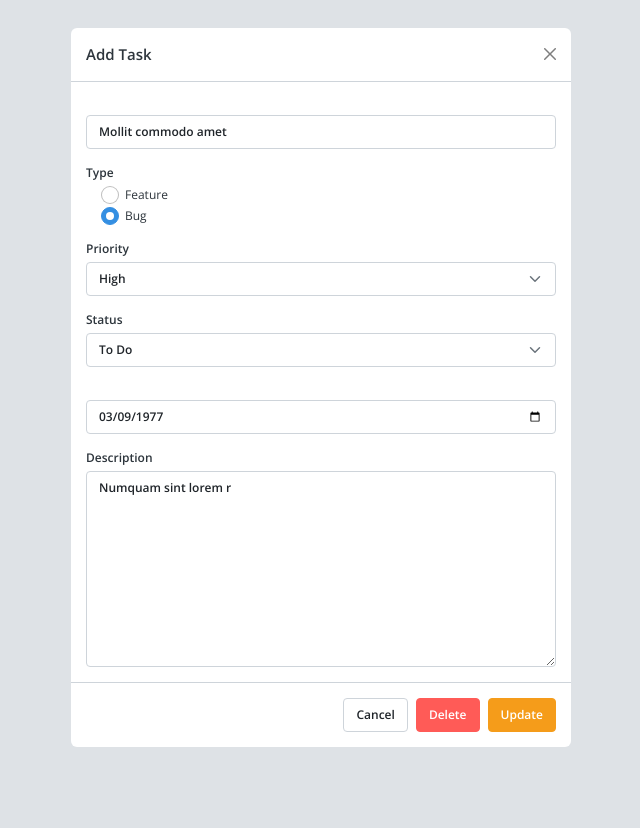
After one commit to adnankhayrou/YouCode-Scrum-Board, a PHP site: page /update.php?edit=30 in a window 1280 px wide. The commit adds this page. Shown: the whole page, without its empty margins (319-959 px from the left). Run offline with PHP 8.4, Linux system fonts and the light colour scheme; data comes from the database, SQL or seed files in the repository; some libraries are stand-ins or nearby versions.

Commit message:
i add data to form task in update

```diff
--- /dev/null
+++ b/YouCodeScrumBorad-V2/assets/css/style.css
@@ -0,0 +1,6 @@
+/* .edit-icon{
+    display: none;
+}
+.btn-tasks:hover .edit-icon{
+    display: block;
+} */
--- a/YouCodeScrumBorad-V2/scripts.php
+++ b/YouCodeScrumBorad-V2/scripts.php
@@ -37,9 +37,9 @@
             }else if ($Status == 2) {
                 $icon = 'spinner-border spinner-border-sm text-success mt-1';
             }else $icon = 'bi bi-check-circle fs-3 text-success';
-
+            // data-bs-toggle="modal" href="#modal-task"
            echo '
-           <button onClick="editTask(this,'.$element['id'].')" data-bs-toggle="modal" href="#modal-task" class="row mx-0 bg-white p-1 border-0 border-bottom btn-tasks">
+           <button onClick="editTask(this,'.$element['id'].')"  class="row mx-0 bg-white p-1 border-0 border-bottom btn-tasks">
                <div class="col-1">
                  <i class="'.$icon.'"></i>
                </div>
@@ -54,6 +54,11 @@
                    <span class="bg-light-600 p-1 rounded-1 m-1 fw-bold"> '.$type_res['name'].' </span>
                  </div>
                </div>
+               <div class="col-1">
+                 <span>
+                   <a href="update.php?edit='.$element['id'].'" ><i class="fas fa-edit fs-5 pt-2 edit-icon"></i></a>
+                 </span>
+              </div>
          </button>';
         }
 
--- /dev/null
+++ b/YouCodeScrumBorad-V2/update.php
@@ -0,0 +1,117 @@
+<?php
+   include 'scripts.php';
+
+
+
+
+   if(isset($_GET['edit'])){
+      $id = $_GET['edit'];
+
+      $sql = "SELECT * FROM tasks WHERE id = $id";
+      $result = mysqli_query($connect, $sql);
+      $task = mysqli_fetch_assoc($result);
+
+?>
+
+<!DOCTYPE html>
+<html lang="en">
+<head>
+	<meta charset="utf-8" />
+	<title>YouCode | Scrum Board</title>
+	<meta content="width=device-width, initial-scale=1.0, maximum-scale=1.0, user-scalable=no" name="viewport" />
+	<meta content="" name="description" />
+	<meta content="" name="author" />
+
+	<!-- ================== BEGIN core-css ================== -->
+	<link href="https://fonts.googleapis.com/css?family=Open+Sans:300,400,600,700" rel="stylesheet" />
+	<link href="assets/css/vendor.min.css" rel="stylesheet" />
+	<link href="assets/css/default/style.css" rel="stylesheet" />
+	<link href="assets/css/default/app.min.css" rel="stylesheet" />
+	<link rel="stylesheet" href="https://cdn.jsdelivr.net/npm/bootstrap-icons@1.9.1/font/bootstrap-icons.css">
+	<!-- ================== END core-css ================== -->
+</head>
+<body>
+
+
+		<div class="modal-dialog">
+			<div class="modal-content">
+				<form action="" method="POST" id="form-task">
+					<div class="modal-header">
+						<h5 class="modal-title">Add Task</h5>
+						<a href="index.php" class="btn-close" data-bs-dismiss="modal"></a>
+					</div>
+					<div class="modal-body">
+							<!-- This Input Allows Storing Task Index  -->
+							<input type="hidden" name="id" id="task-id" value="<?php echo $id ?>">
+							<div class="mb-3">
+								<label class="form-label"></label>
+								<input type="text" name="Title" class="form-control" value="<?php echo $task["title"] ?>" id="task-title"/>
+							</div>
+							<div class="mb-3">
+								<label class="form-label">Type</label>
+								<div class="ms-3">
+									<div class="form-check mb-1">
+										<input <?php echo ($task['type_id']== '1') ?  "checked" : "" ;?> class="form-check-input" name="task-type" type="radio" value="1" id="task-type-feature"/>
+										<label class="form-check-label" for="task-type-feature">Feature</label>
+									</div>
+									<div class="form-check">
+										<input <?php echo ($task['type_id']== '2') ?  "checked" : "" ;?> class="form-check-input" name="task-type" type="radio" value="2" id="task-type-bug"/>
+										<label class="form-check-label" for="task-type-bug">Bug</label>
+									</div>
+								</div>
+
+							</div>
+							<div class="mb-3">
+								<label class="form-label">Priority</label>
+								<select class="form-select" name="Priority" id="task-priority">
+									<option value="">Please select</option>
+									<option value="1"<?php echo ($task['priority_id']== '1') ?  "selected" : "" ;?>>Low</option>
+									<option value="2"<?php echo ($task['priority_id']== '2') ?  "selected" : "" ;?>>Medium</option>
+									<option value="3"<?php echo ($task['priority_id']== '3') ?  "selected" : "" ;?>>High</option>
+									<option value="4"<?php echo ($task['priority_id']== '4') ?  "selected" : "" ;?>>Critical</option>
+								</select>
+							</div>
+							<div class="mb-3">
+								<label class="form-label">Status</label>
+								<select class="form-select" name="Status" id="task-status">
+									<option value="">Please select</option>
+									<option value="1"<?php echo ($task['status_id']== '1') ?  "selected" : "" ;?>>To Do</option>
+									<option value="2"<?php echo ($task['status_id']== '2') ?  "selected" : "" ;?>>In Progress</option>
+									<option value="3"<?php echo ($task['status_id']== '3') ?  "selected" : "" ;?>>Done</option>
+								</select>
+							</div>
+							<div class="mb-3">
+								<label class="form-label"></label>
+								<input type="date" name="Date" class="form-control" id="task-date" value="<?php echo $task["task_date"] ?>"/>
+							</div>
+							<div class="mb-0">
+								<label class="form-label">Description</label>
+								<textarea class="form-control" name="Description" rows="10" id="task-description"><?php echo $task["description"] ?></textarea>
+							</div>
+
+					</div>
+					<div class="modal-footer">
+						<a href="index.php" class="btn btn-white" data-bs-dismiss="modal" id="task-cancel-btn" >Cancel</a>
+						<button type="submit" name="delete" id="delete-btn" hidden></button>
+						<button type="button" onClick="Delete()" class="btn btn-danger task-action-btn" id="task-delete-btn">Delete</button>
+						<button type="submit" name="update" class="btn btn-warning task-action-btn" id="task-update-btn">Update</button>
+
+					</div>
+				</form>
+			</div>
+		</div>
+<?php
+   }
+?>
+<script>
+
+document.getElementById('task-delete-btn').addEventListener('click',Delelte);
+function Delelte () {
+
+    if(confirm('prees ok!') == true)
+    document.getElementById("delete-btn").click();
+
+}
+</script>
+</body>
+</html>
```
Also changed, not shown: YouCodeScrumBorad-V2/index.php (+9 -8 lines), YouCodeScrumBorad-V2/scripts.js (+5 -20 lines).
